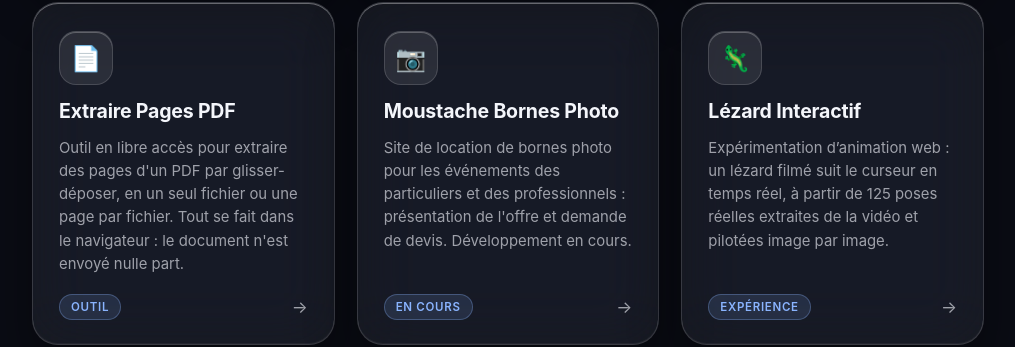
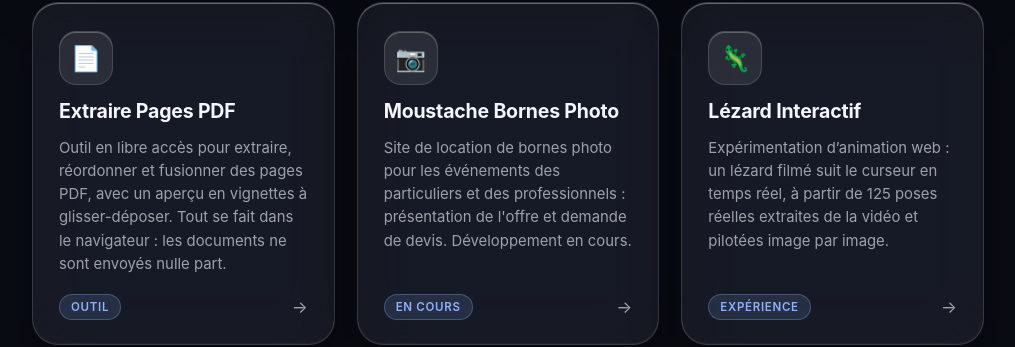
Before and after one commit to jgrewis/jgrewis.github.io, a plain HTML site: page index.html in a window 1280 px wide. Shown: the part 1411-1758 px from the top of the page, without its empty margins (132-1147 px from the left). Drawn offline with Linux system fonts and the light colour scheme.

Commit message:
Met à jour la description d'Extraire Pages PDF (fusion, vignettes)
Co-Authored-By: Claude Opus 5.5 <noreply@anthropic.com>

```diff
--- a/index.html
+++ b/index.html
@@ -418,7 +418,7 @@
     <a class="card" href="https://jgrewis.github.io/extraire-pages-pdf/">
       <div class="icon">📄</div>
       <h2>Extraire Pages PDF</h2>
-      <p>Outil en libre accès pour extraire des pages d'un PDF par glisser-déposer, en un seul fichier ou une page par fichier. Tout se fait dans le navigateur : le document n'est envoyé nulle part.</p>
+      <p>Outil en libre accès pour extraire, réordonner et fusionner des pages PDF, avec un aperçu en vignettes à glisser-déposer. Tout se fait dans le navigateur : les documents ne sont envoyés nulle part.</p>
       <div class="meta"><span class="tag">Outil</span><span class="arrow">→</span></div>
     </a>
 
```
